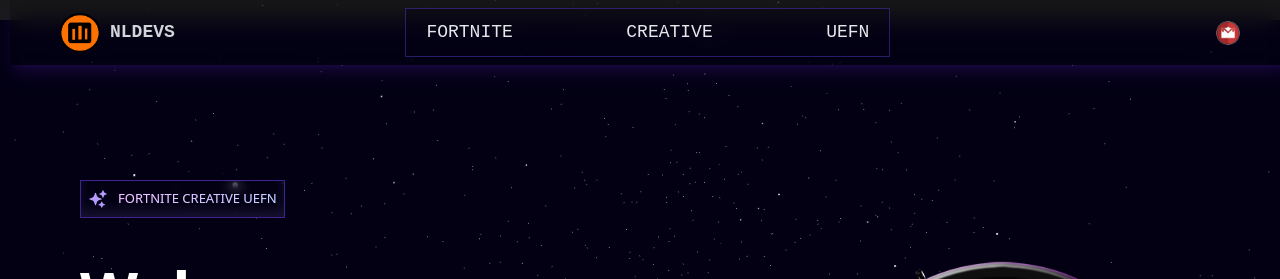
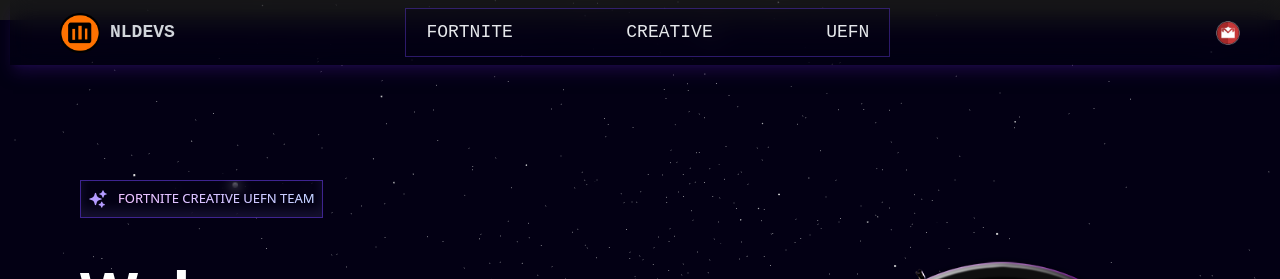
Before and after one commit to PhArObiS/nldevs.ca, a Next.js app: page / in a window 1280 px wide. Shown: the top 279 px of the page. Built offline with nearby package versions, Linux system fonts and the light colour scheme; a web font is replaced by a local one.

Commit message:
Added Team to title

```diff
--- a/app/layout.tsx
+++ b/app/layout.tsx
@@ -7,7 +7,7 @@
 const inter = Inter({ subsets: ["latin"] });
 
 export const metadata: Metadata = {
-  title: "FORTNITE CREATIVE UEFN",
+  title: "FORTNITE CREATIVE UEFN TEAM",
   description: "We are a passionate Fortnite Creative UEFN team of game developers and creative minds specializing in Unreal Editor for Fortnite (UEFN). Our mission is to bring innovative, interactive, and visually stunning experiences to the Fortnite universe."
   // From designing unique maps and crafting immersive gameplay mechanics to integrating dynamic visual effects, we push the boundaries of what&apos;s possible within the Fortnite creative space."
   // Whether you're looking for custom maps, game modes, or specialized effects, our team combines technical expertise with artistic vision to deliver top-tier content that stands out. Join us on this creative journey and explore the limitless potential of UEFN with us."
--- a/components/sub/AboutContent.tsx
+++ b/components/sub/AboutContent.tsx
@@ -28,7 +28,7 @@
         >
           <SparklesIcon className="text-[#b49bff] mr-[10px] h-5 w-5" />
           <h1 className="Welcome-text text-[13px]">
-            FORTNITE CREATIVE UEFN
+            FORTNITE CREATIVE UEFN TEAM
           </h1>
         </motion.div>
 
```
